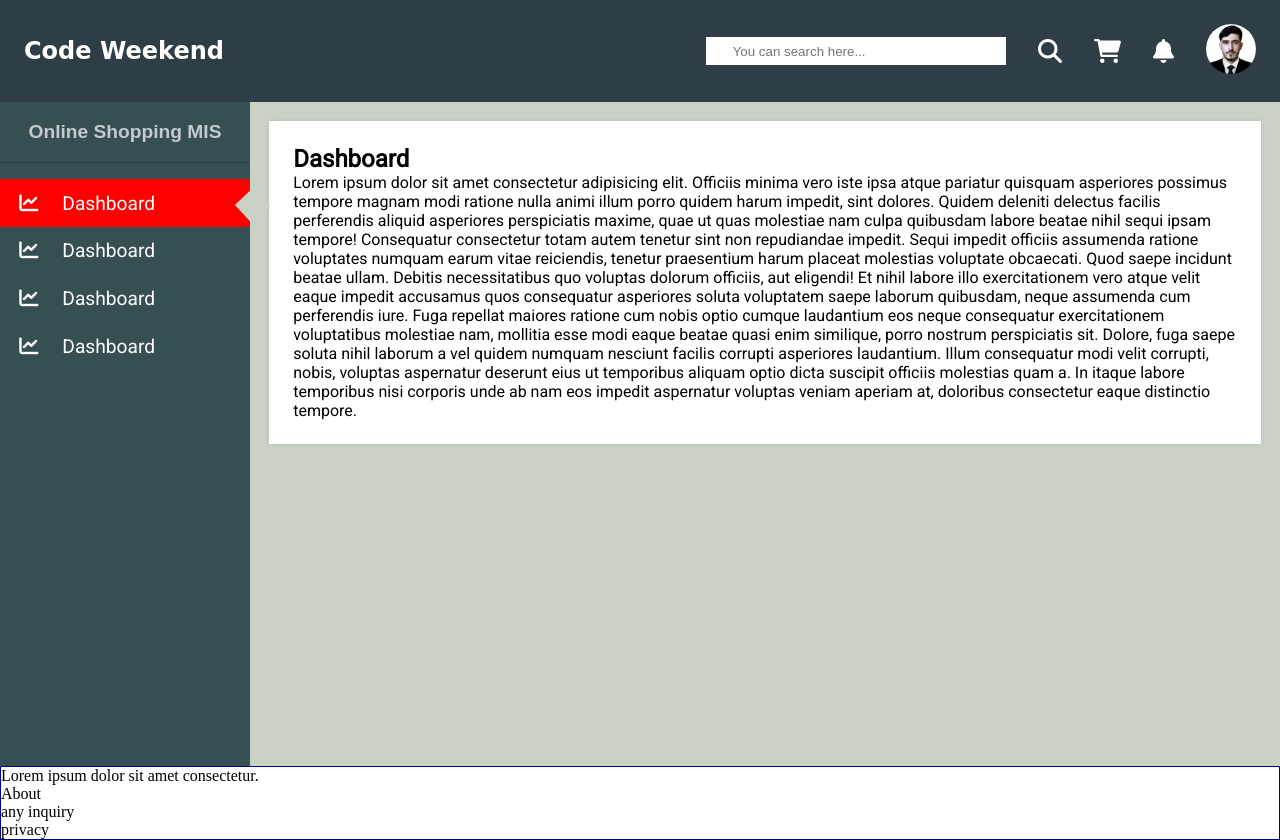
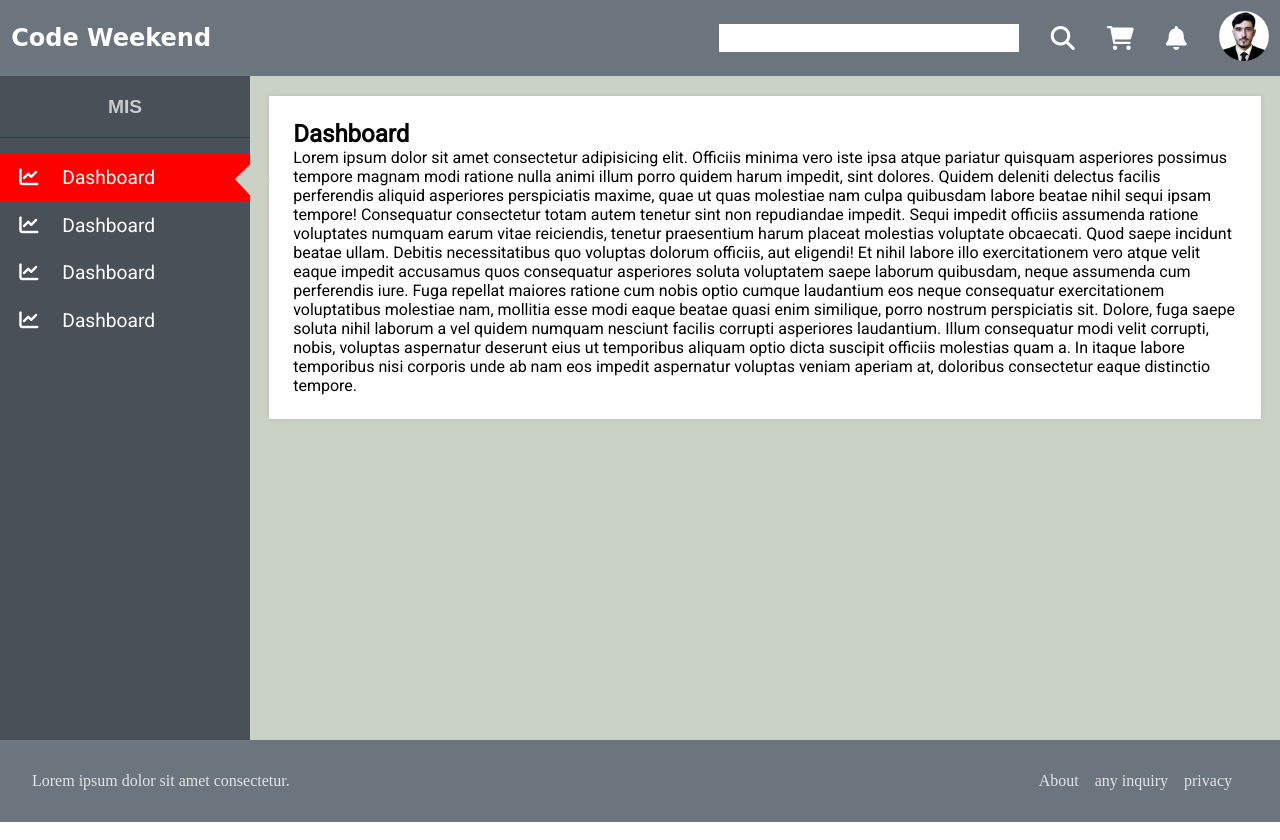
Before and after one commit to khalid-atayee/admin-panel-created-with-flex-box, a plain HTML site: page index.html in a window 1280 px wide. Drawn offline with Linux system fonts and the light colour scheme; a web font is replaced by a local one.

Commit message:
flexbox admin panel v1.0 is completed

```diff
--- a/index.html
+++ b/index.html
@@ -14,7 +14,7 @@
     <header>
         <h2 class="logo">Code Weekend</h2>
         <ul class="icons">
-            <li class="search_list"><input type="text" name="search" id="search_input" placeholder="You can search here..."></li>
+            <li class="search_list"><input type="text" name="search" id="search_input" ></li>
             <li><i id="searchBar" class="fa-solid fa-magnifying-glass"></i></li>
             <li><i class="fa-solid fa-cart-shopping"></i></li>
             <li><i class="fa-solid fa-bell"></i></li>
@@ -43,7 +43,7 @@
         <aside class="aside">
             <ul>
 
-                    <h2 class="company-name">Online Shopping MIS</h2>
+                    <h2 class="company-name"> MIS</h2>
 
                 <div class="menu">
 
--- a/style.css
+++ b/style.css
@@ -6,9 +6,9 @@
 header{
     font-family: 'Happy monkey',cursive;
     display: flex;
-    padding: 1.5em;
+    padding: .7em;
     justify-content: space-between;
-    background-color: #2F3E46;
+    background-color: #6c757d;
     align-items: center;
     color: white;
     position: relative;
@@ -53,8 +53,8 @@ header ul li i{
 }
 
 aside{
-    background-color: #354F52;
-    height: 83vh;
+    background-color: #495057;
+    min-height: 83vh;
     flex: 1 0 2;
     transition: all 100ms;
 
@@ -74,7 +74,6 @@ aside ul{
 .company-name{
     font-family: 'Happy monkey', sans-serif;
     color: rgba(255,255,255,0.7);
-
     border-bottom: 1px solid #2F3E46;
     padding: 1em 0;
     font-size: 1.2rem;
@@ -200,7 +199,21 @@ main{
 }
 
 footer{
-    border: 1px solid darkblue;
+    display: flex;
+    padding: 2em;
+    background-color: #6c757d;
+    color: rgba(255, 255, 255,.8);
+    justify-content: space-between;
+
+}
+footer ul{
+    display: flex;
+
+}
+footer ul li{
+    text-decoration: none;
+    list-style: none;
+    padding-right: 1em;
 }
 
 
@@ -217,8 +230,8 @@ footer{
     }
 
     .header-icons {
-        position: fixed;
-        top: 12%;
+        position: absolute;
+        top: 100%;
         padding: .5em;
         left: 0;
         right: 0;
@@ -241,6 +254,14 @@ footer{
         /* left: 40%; */
         width: 50%;
     }
+    footer{
+        flex-direction: column;
+        justify-content: center;
+        align-items: center;
+    }
+    footer ul{
+       line-height: 20px;
+    }
     /* #dots{
         display: ;
     } */
```
